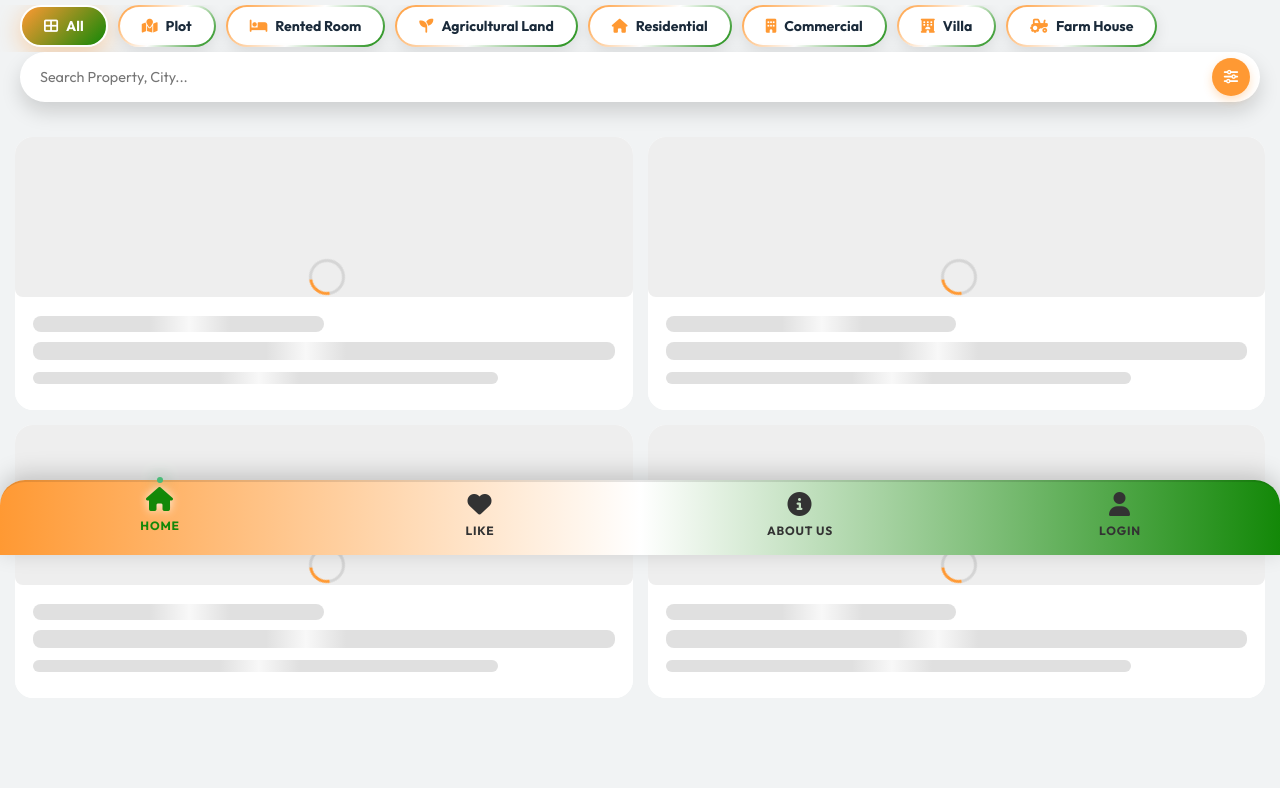
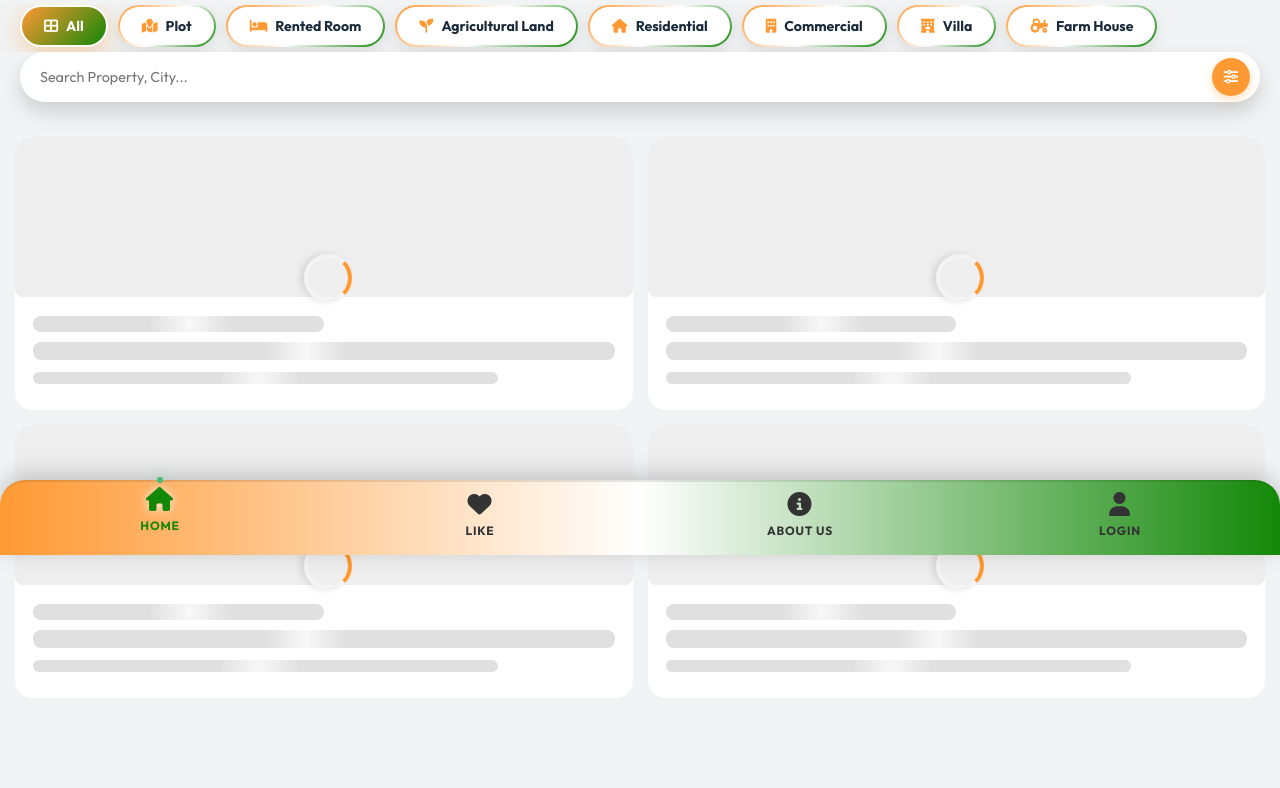
Before and after one commit to ajaykumarak7700/BHUMIDEKHOfinal, a PHP site: page / in a window 1280 px wide. Shown: the part 245-1033 px from the top of the page. Run offline with PHP 8.4, Linux system fonts and the light colour scheme; some libraries are stand-ins or nearby versions.

Commit message:
Fix Spinner Animation: Increase visibility and force spin

```diff
--- a/style.css
+++ b/style.css
@@ -1568,38 +1568,34 @@ body {
     margin-top: 10px;
 }
 
-/* Centered Spinner in Skeleton */
-.skeleton-card {
-    position: relative;
-    overflow: hidden;
-}
-
-/* The Spinner Circle */
+/* Ensure Spinner Animation works globally */
+@keyframes spinSkeleton {
+    0% {
+        transform: rotate(0deg);
+    }
+
+    100% {
+        transform: rotate(360deg);
+    }
+}
+
 .skeleton-card::after {
     content: '';
     position: absolute;
     top: 50%;
     left: 50%;
-    width: 30px;
-    height: 30px;
-    margin-left: -15px;
-    /* Center horizontally */
-    margin-top: -15px;
-    /* Center vertically */
-    border: 3px solid rgba(0, 0, 0, 0.1);
-    border-top: 3px solid #FF9933;
+    width: 40px;
+    /* Slightly bigger */
+    height: 40px;
+    margin-left: -20px;
+    margin-top: -20px;
+    border: 4px solid #f3f3f3;
+    /* Light grey base */
+    border-top: 4px solid #FF9933;
     /* Orange spinner */
     border-radius: 50%;
-    animation: spin 1s linear infinite;
-    z-index: 5;
-}
-
-@keyframes spin {
-    0% {
-        transform: rotate(0deg);
-    }
-
-    100% {
-        transform: rotate(360deg);
-    }
-}
+    animation: spinSkeleton 0.8s linear infinite;
+    /* Faster spin */
+    z-index: 10;
+    box-shadow: 0 4px 6px rgba(0, 0, 0, 0.1);
+}
```
